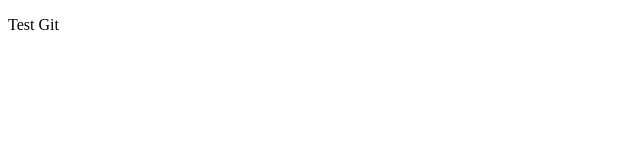
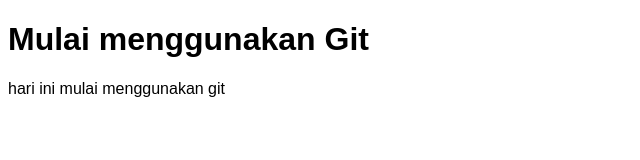
Before and after one commit to kwhiter/git, a plain HTML site: page index.html in a window 1280 px wide. Shown: the whole page, without its empty margins (0-640 px from the left). Drawn offline with Linux system fonts and the light colour scheme.

Commit message:
mengubah file index dan menambahkan style pada halaman index

```diff
--- a/index.html
+++ b/index.html
@@ -6,11 +6,13 @@
   <meta http-equiv="X-UA-Compatible" content="IE=edge">
   <meta name="viewport" content="width=device-width, initial-scale=1.0">
   <title>Document</title>
+  <link rel="stylesheet" href="style.css">
 </head>
 
 <body>
 
-  <p>Test Git</p>
+  <h1>Mulai menggunakan Git</h1>
+  <p>hari ini mulai menggunakan git</p>
 
 </body>
 
--- /dev/null
+++ b/style.css
@@ -0,0 +1,3 @@
+body {
+  font-family: Arial, sans-serif;
+}
```
